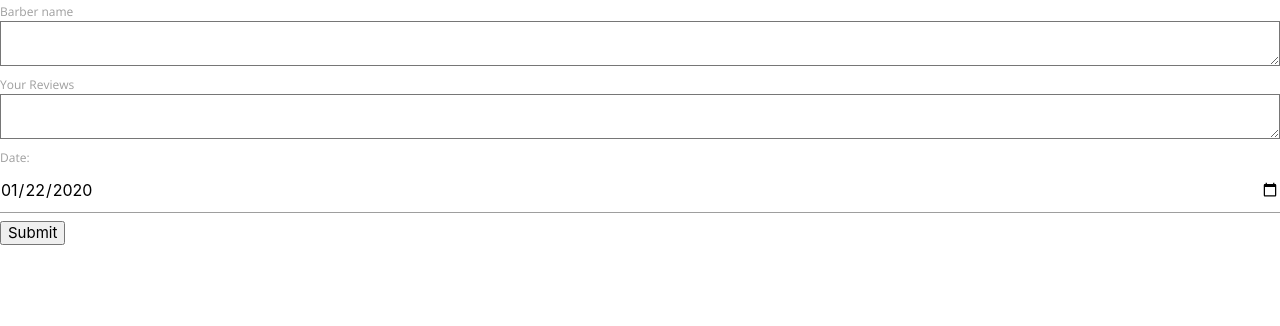
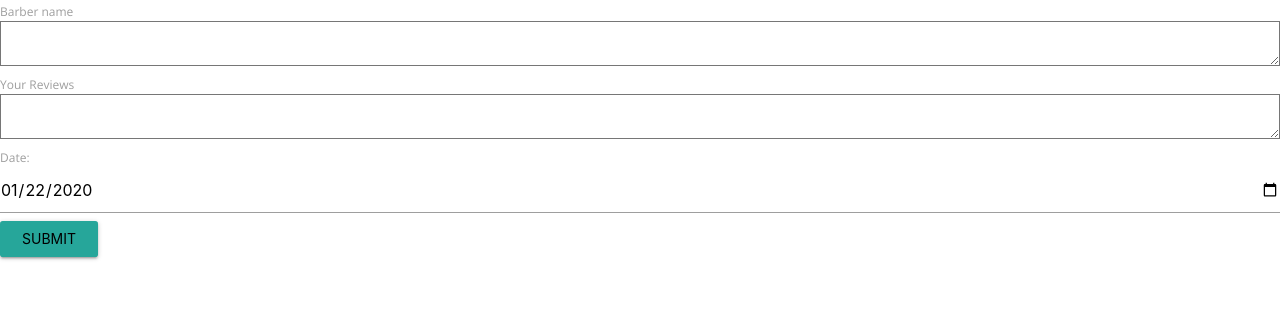
Before and after one commit to aoshenye/Cutz21, a Flask app: page /add_comment in a window 1280 px wide. Shown: the part 161-487 px from the top of the page. Run offline with Flask 2, Linux system fonts and the light colour scheme; some libraries are stand-ins or nearby versions.

Commit message:
style submit button with materialize

```diff
--- a/templates/add_comment.html
+++ b/templates/add_comment.html
@@ -17,7 +17,8 @@
        min="2019-01-01" max="2060-12-31">
 
     <input type="hidden" name="comment_post_ID" value="1" id="comment_post_ID" />
-    <input name="submit" type="submit" value="Submit" />
+    <input name="submit" type="submit" value="Submit" class="waves-effect waves-light btn">
 
   </form>
+
 {% endblock %}
```
Also changed, not shown: static/css/style.css (line endings or trailing spaces).
